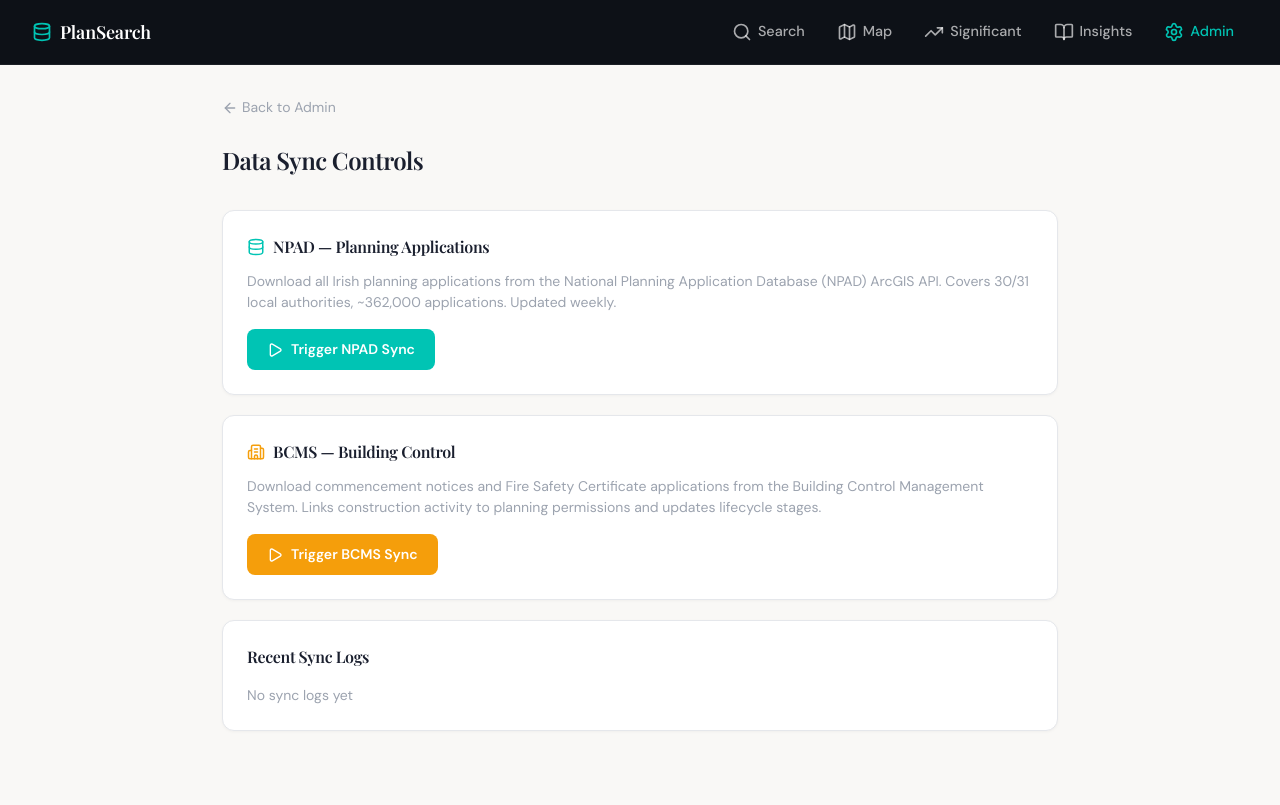
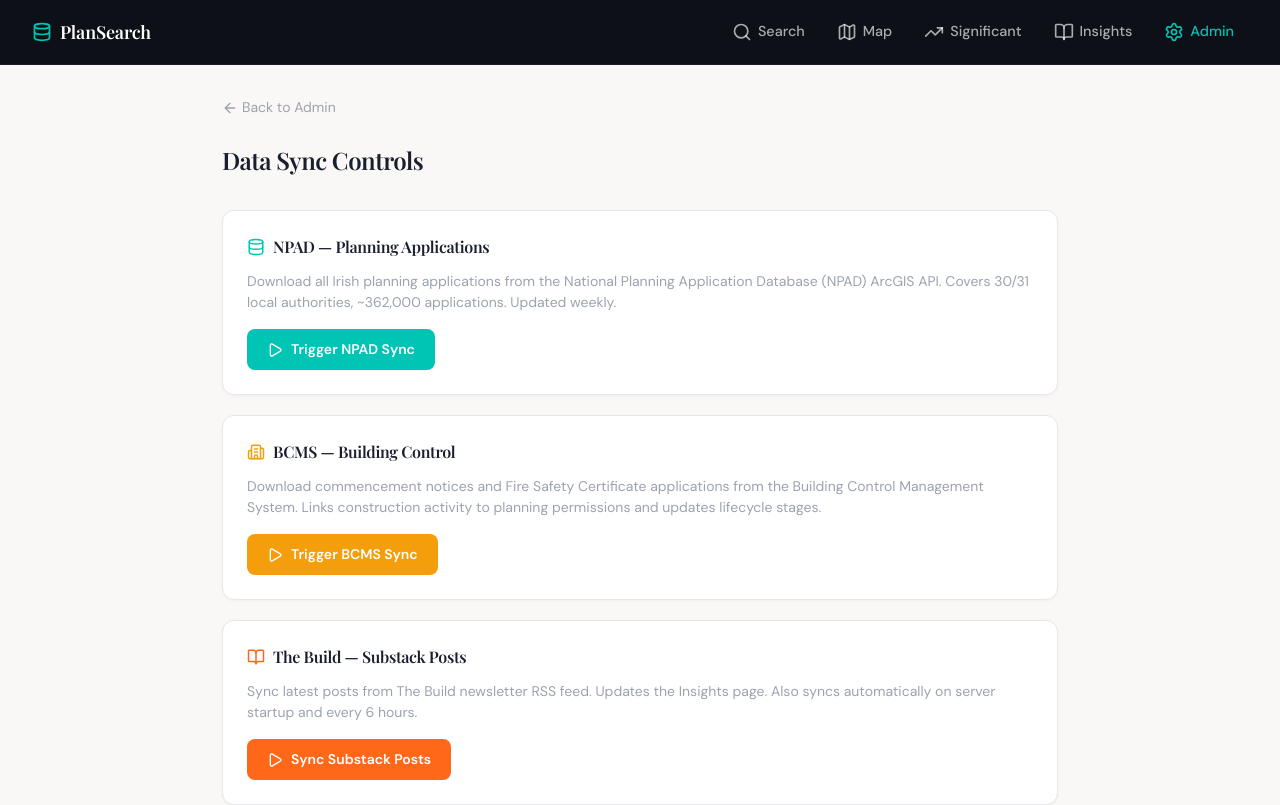
Before and after one commit to zeroco84/plansearch, a Next.js app in the folder frontend/: page /admin/sync in a window 1280 px wide. Shown: the top 805 px of the page. Built offline with nearby package versions, Linux system fonts and the light colour scheme.

Commit message:
feat: Substack sync endpoint, auto-sync on startup, admin button

```diff
--- a/frontend/src/app/admin/sync/page.tsx
+++ b/frontend/src/app/admin/sync/page.tsx
@@ -22,6 +22,7 @@ export default function SyncPage() {
   const [logs, setLogs] = useState<any[]>([]);
   const [triggeringNpad, setTriggeringNpad] = useState(false);
   const [triggeringBcms, setTriggeringBcms] = useState(false);
+  const [triggeringSubstack, setTriggeringSubstack] = useState(false);
   const [message, setMessage] = useState('');
   const [progress, setProgress] = useState<SyncProgress | null>(null);
   const [polling, setPolling] = useState(false);
@@ -111,6 +112,22 @@ export default function SyncPage() {
       setMessage('Failed to trigger BCMS sync');
     } finally {
       setTriggeringBcms(false);
+    }
+  };
+
+  const handleSubstackSync = async () => {
+    setTriggeringSubstack(true);
+    setMessage('');
+    try {
+      await fetch('/api/admin/sync/substack', {
+        method: 'POST',
+        headers: { Authorization: `Bearer ${token}` },
+      });
+      setMessage('Substack sync triggered — posts loading in background');
+    } catch {
+      setMessage('Failed to trigger Substack sync');
+    } finally {
+      setTriggeringSubstack(false);
     }
   };
 
@@ -257,6 +274,27 @@ export default function SyncPage() {
           </button>
         </div>
 
+        {/* Substack Sync */}
+        <div className="admin-card" style={{ marginBottom: '1.25rem', padding: '1.5rem' }}>
+          <div style={{ display: 'flex', alignItems: 'center', gap: '0.5rem', marginBottom: '0.75rem' }}>
+            <BookOpen style={{ width: '18px', height: '18px', color: '#FF6719' }} />
+            <h3 style={{ fontSize: '1rem', fontWeight: '600', margin: 0 }}>The Build — Substack Posts</h3>
+          </div>
+          <p style={{ fontSize: '0.875rem', color: 'var(--text-muted)', marginBottom: '1rem', lineHeight: '1.5' }}>
+            Sync latest posts from The Build newsletter RSS feed. Updates the Insights page.
+            Also syncs automatically on server startup and every 6 hours.
+          </p>
+          <button
+            className="btn-primary"
+            onClick={handleSubstackSync}
+            disabled={triggeringSubstack}
+            style={{ display: 'inline-flex', alignItems: 'center', gap: '0.5rem', background: '#FF6719' }}
+          >
+            {triggeringSubstack ? <RefreshCw style={{ width: '16px', height: '16px', animation: 'spin 1s linear infinite' }} /> : <Play style={{ width: '16px', height: '16px' }} />}
+            {triggeringSubstack ? 'Syncing...' : 'Sync Substack Posts'}
+          </button>
+        </div>
+
         {/* Last Sync Status */}
         {syncStatus && (
           <div className="admin-card" style={{ marginBottom: '1.25rem', padding: '1.5rem' }}>
```
Also changed, not shown: 1 other file (tests, documents, lock files or other folders).
